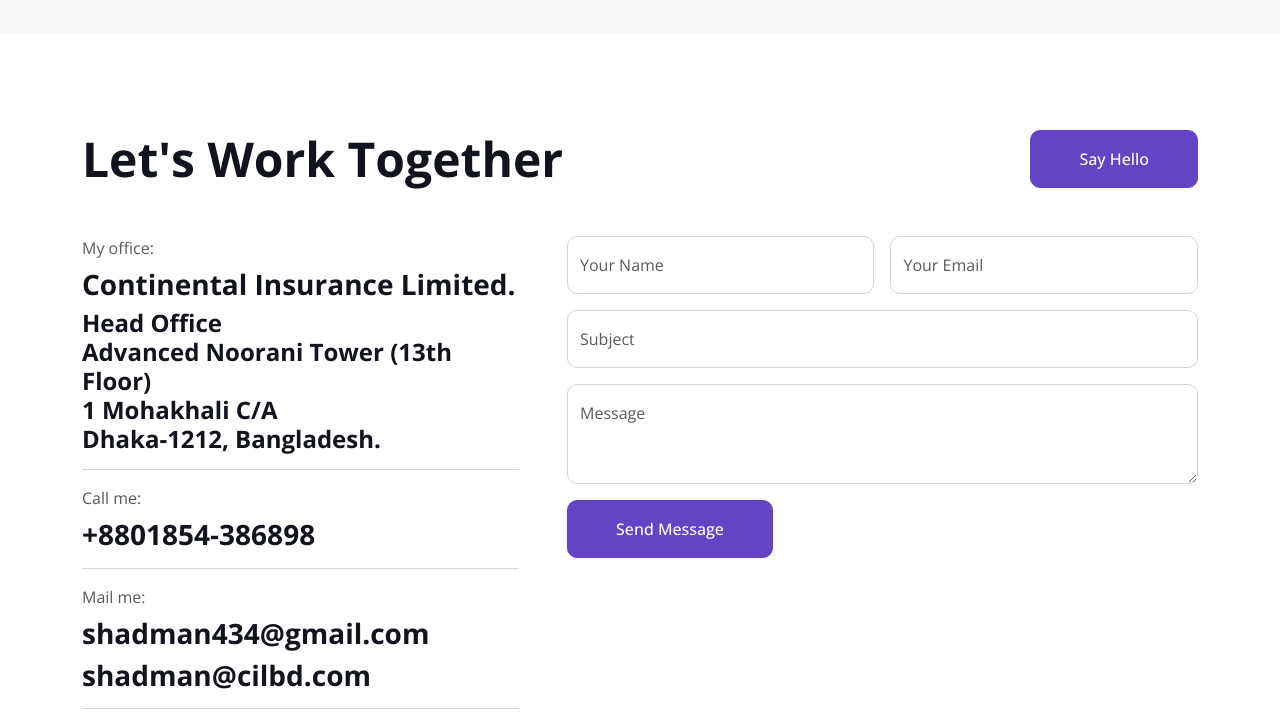
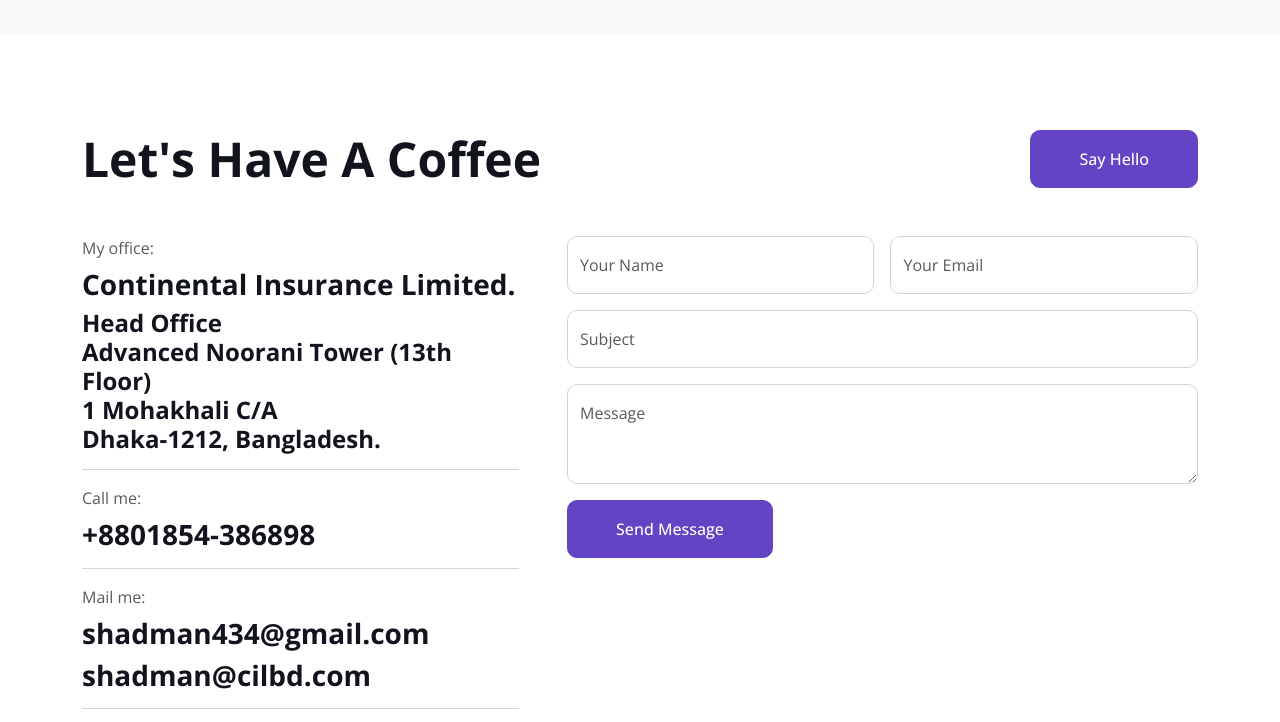
Before and after one commit to shadman-shakib/shadman, a plain HTML site: page index.html in a window 1280 px wide. Shown: the part 3680-4402 px from the top of the page. Drawn offline with nearby package versions, Linux system fonts and the light colour scheme.

Commit message:
Update index.html

```diff
--- a/index.html
+++ b/index.html
@@ -562,7 +562,7 @@
         <div class="container py-5">
             <div class="row g-5 mb-5 wow fadeInUp" data-wow-delay="0.1s">
                 <div class="col-lg-6">
-                    <h1 class="display-5 mb-0">Let's Work Together</h1>
+                    <h1 class="display-5 mb-0">Let's Have A Coffee</h1>
                 </div>
                 <div class="col-lg-6 text-lg-end">
                     <a class="btn btn-primary py-3 px-5" href="">Say Hello</a>
```
